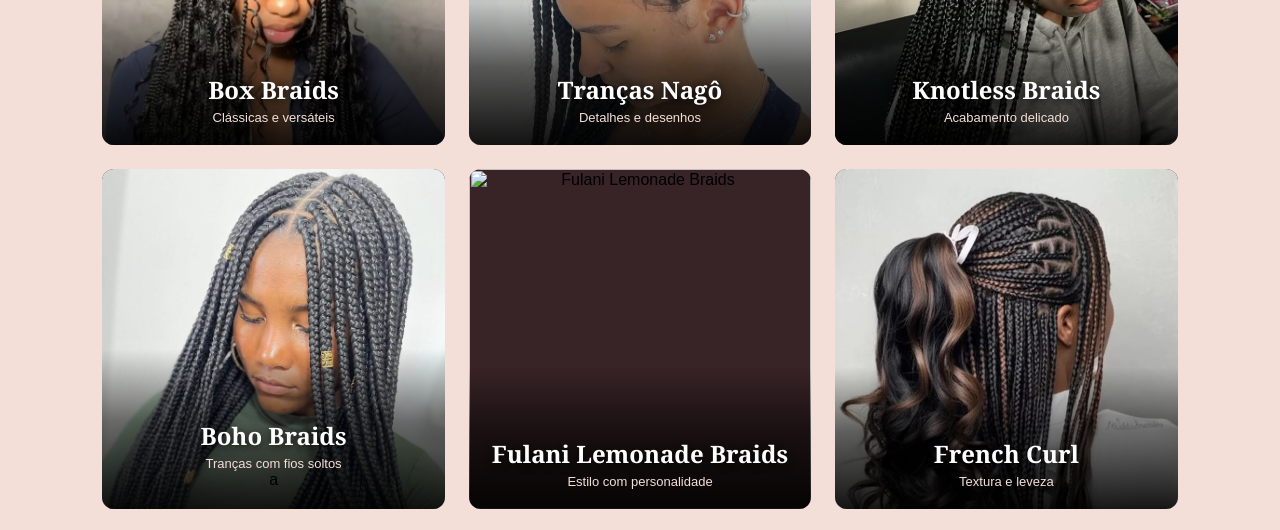
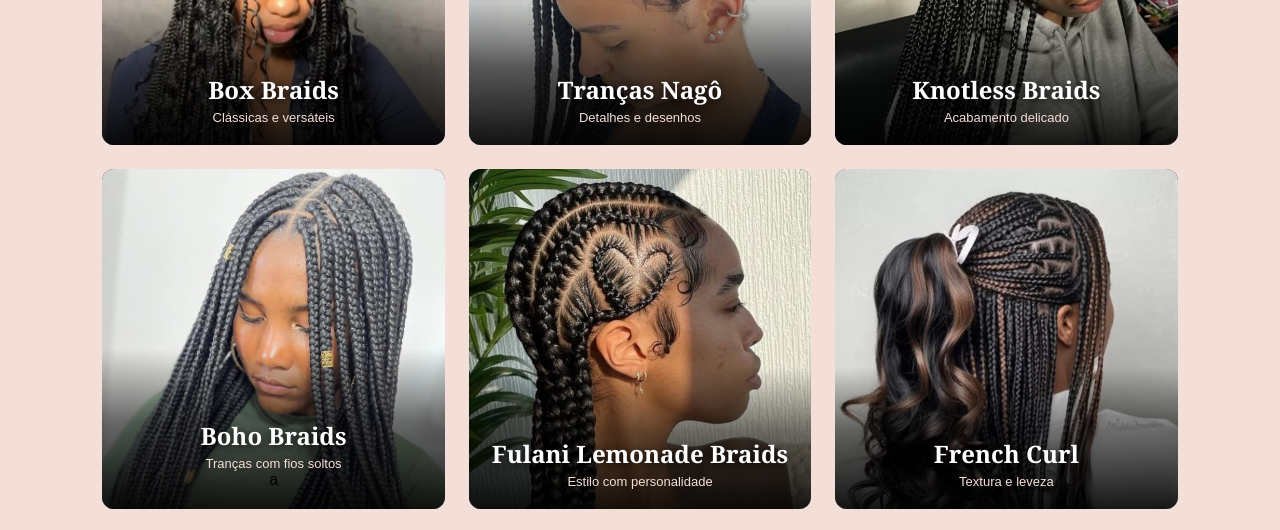
Before and after one commit to Marianagarcez-maker/Trancas-da-Ana-, a plain HTML site: page index.htm in a window 1280 px wide. Shown: the part 1543-2073 px from the top of the page. Drawn offline with Linux system fonts and the light colour scheme.

Commit message:
Update index.htm

```diff
--- a/index.htm
+++ b/index.htm
@@ -152,7 +152,7 @@
             </div>
 
             <div class="card">
-                <img src="Imagens/fulani-limonade.jpeg" alt="Fulani Lemonade Braids">
+                <img src="Imagens/fulani-lemonade.jpeg" alt="Fulani Lemonade Braids">
                 <div class="descricao">
                     <h3>Fulani Lemonade Braids</h3>
                     <p>Estilo com personalidade</p>
```
